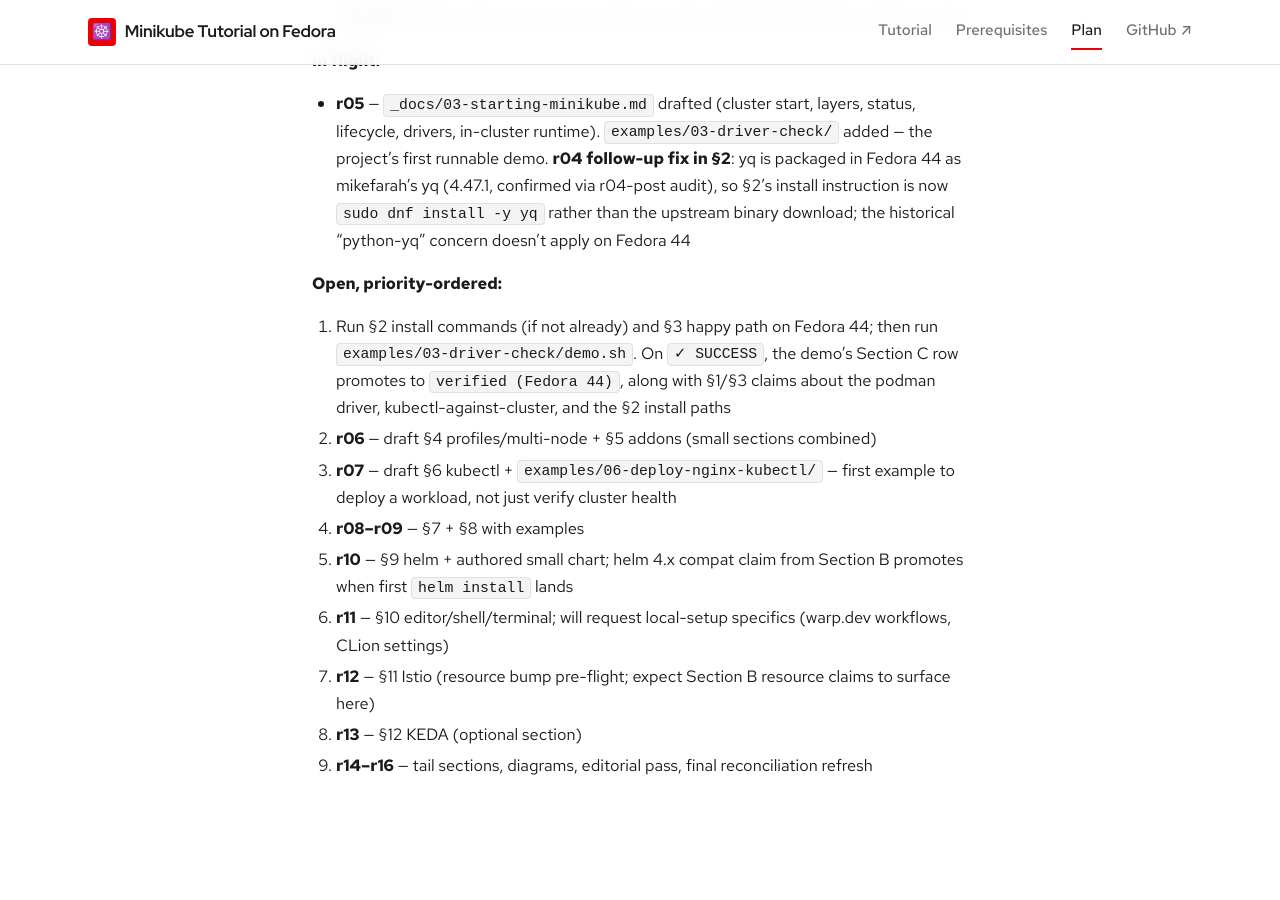
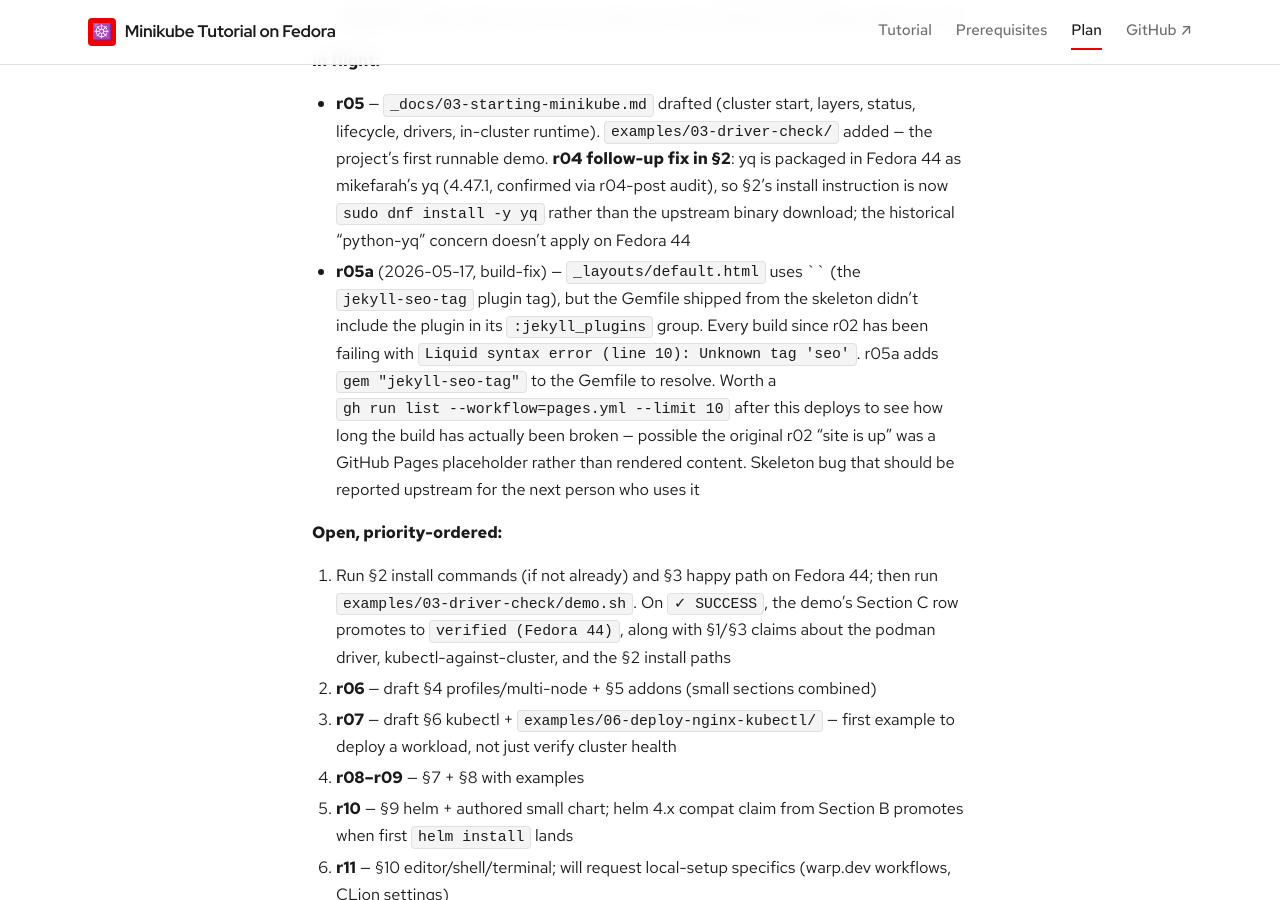
Before and after one commit to patterncatalyst/minikube-on-fedora, a Jekyll site: the page built from _plans/reconciliation-plan.md, in a window 1280 px wide and 900 px high, scrolled down 5709 px. Built offline with Jekyll 4.4.1, drawn with Linux system fonts in a browser that asks for light colours; some web fonts are replaced.

Commit message:
fix(site): add jekyll-seo-tag to Gemfile; default.html uses {% seo %}

```diff
--- a/Gemfile
+++ b/Gemfile
@@ -7,10 +7,10 @@
 gem "kramdown-parser-gfm"
 gem "rouge"
 
-# Optional but useful: live reload in `jekyll serve`
 group :jekyll_plugins do
   gem "jekyll-feed"     # generates /feed.xml automatically
   gem "jekyll-sitemap"  # generates /sitemap.xml automatically
+  gem "jekyll-seo-tag"  # provides {% seo %} — used in _layouts/default.html
 end
 
 # Windows and macOS sometimes need this explicitly
--- a/_plans/reconciliation-plan.md
+++ b/_plans/reconciliation-plan.md
@@ -141,6 +141,19 @@
   `sudo dnf install -y yq` rather than the upstream binary
   download; the historical "python-yq" concern doesn't apply
   on Fedora 44
+- **r05a** (2026-05-17, build-fix) — `_layouts/default.html`
+  uses `{% seo title=false %}` (the `jekyll-seo-tag` plugin
+  tag), but the Gemfile shipped from the skeleton didn't
+  include the plugin in its `:jekyll_plugins` group. Every
+  build since r02 has been failing with
+  `Liquid syntax error (line 10): Unknown tag 'seo'`. r05a
+  adds `gem "jekyll-seo-tag"` to the Gemfile to resolve.
+  Worth a `gh run list --workflow=pages.yml --limit 10` after
+  this deploys to see how long the build has actually been
+  broken — possible the original r02 "site is up" was a
+  GitHub Pages placeholder rather than rendered content. Skeleton
+  bug that should be reported upstream for the next person who
+  uses it
 
 **Open, priority-ordered:**
 
```
